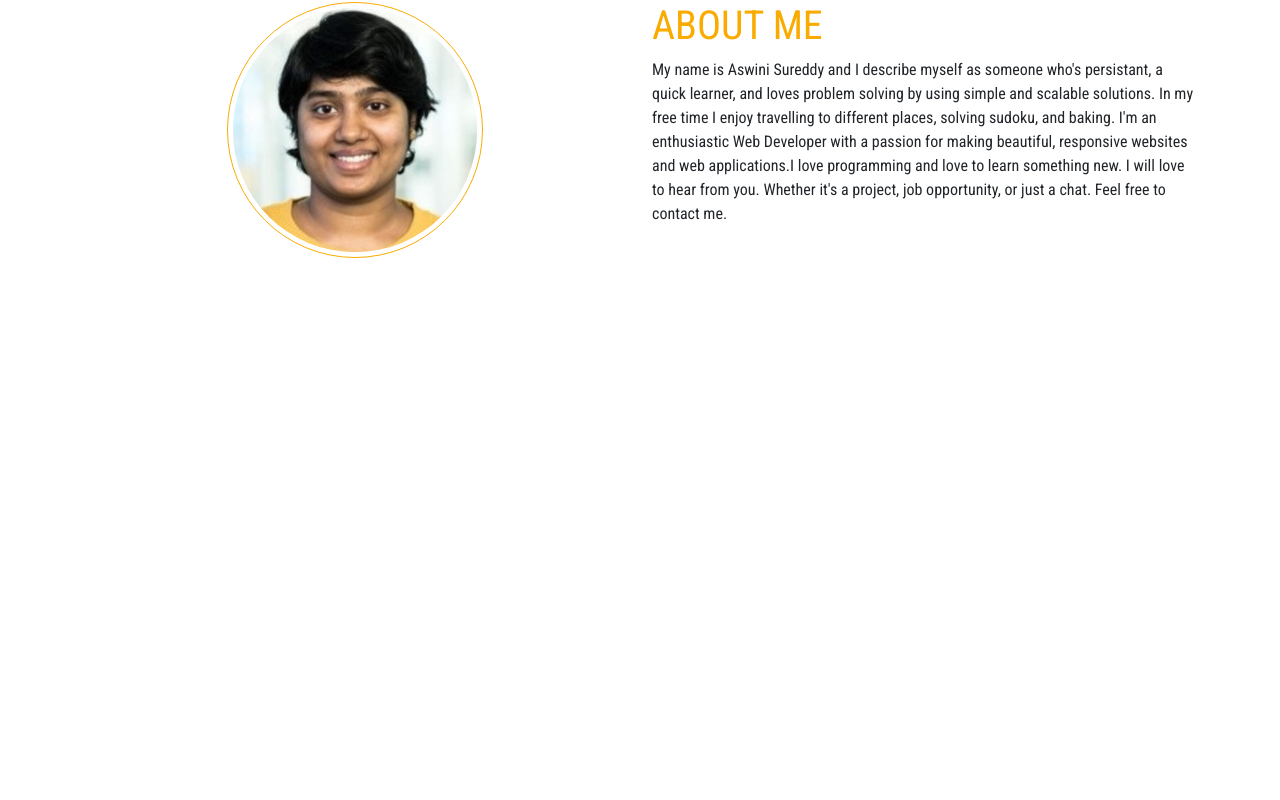
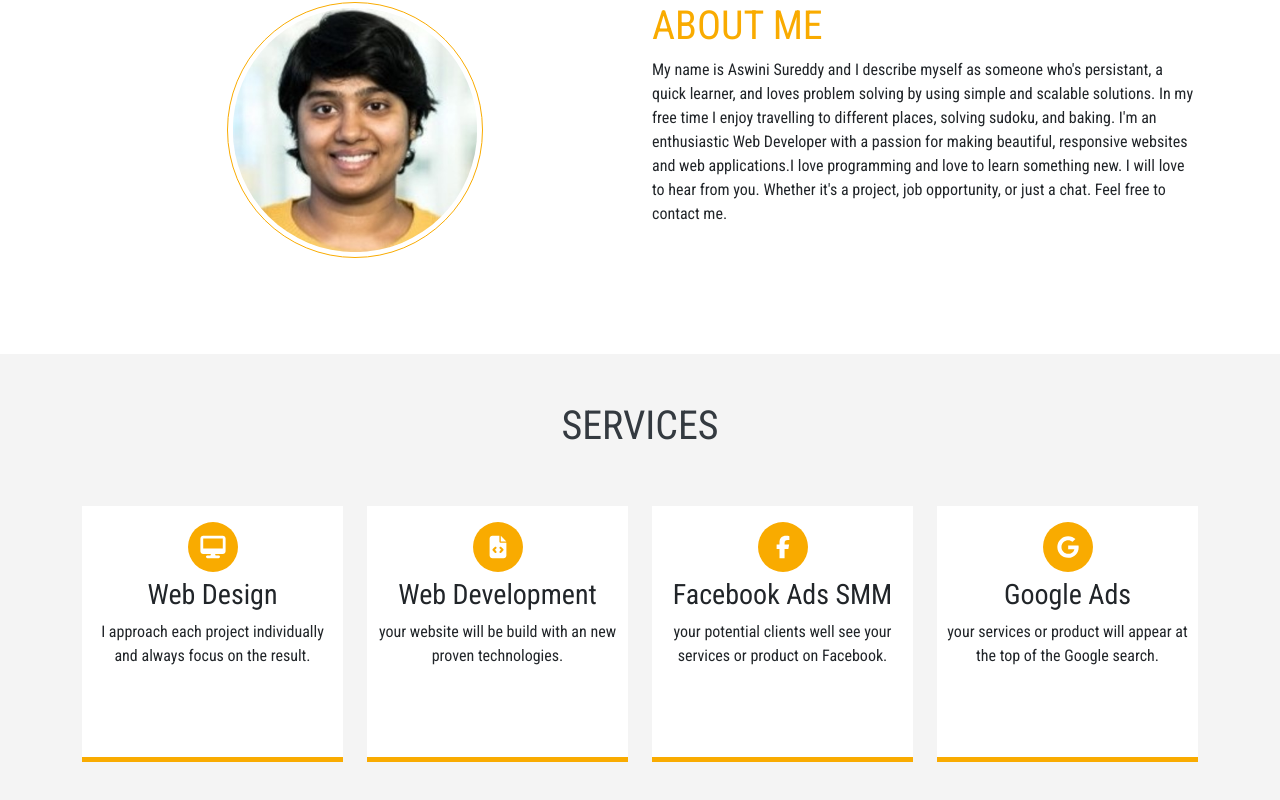
Before and after one commit to aswinina/portfolio-Aswini, a React (Create React App) app: page / in a window 1280 px wide. Shown: the part 878-1678 px from the top of the page. Before the commit the page ends 1232 px from the top, so only its background shows below. Built offline with nearby package versions, Linux system fonts and the light colour scheme.

Commit message:
Services Completed

```diff
--- a/package.json
+++ b/package.json
@@ -4,6 +4,7 @@
   "private": true,
   "dependencies": {
     "@fortawesome/fontawesome-svg-core": "^6.4.0",
+    "@fortawesome/free-brands-svg-icons": "^6.4.0",
     "@fortawesome/free-solid-svg-icons": "^6.4.0",
     "@fortawesome/react-fontawesome": "^0.2.0",
     "@testing-library/jest-dom": "^5.16.5",
--- a/src/App.css
+++ b/src/App.css
@@ -2,9 +2,10 @@
 
 
 :root{
-  --primary-white:#ffff;
+  --primary-white:#ffffff;
+  --primary-light-grey:#f4f4f4;
   --primary-orange:#f9ab00;
-  --primary-dark:rgba(255,255,255,0);
+  --primary-dark:rgb(52,58,64);
   --primary-red:#ef4035;
   --primary-hover-red:#f33501;
 }
@@ -134,6 +135,7 @@
   display: flex;
   justify-content: center;
   align-items: center;
+
 }
 .profile-img{
   width: 16rem;
@@ -151,3 +153,57 @@
 width: 10rem;
   }
 }
+
+/************* SERVICES ***********/
+.services{
+  text-align: center;
+  padding-bottom: 2rem;
+  background: var(--primary-light-grey);
+}
+
+.services h1 {
+  color: var(--primary-dark);
+  text-transform: uppercase;
+}
+.services .cricle {
+  position: relative;
+  margin: 0.375rem auto;
+  background: var(--primary-orange);
+  border-radius: 50%;
+  width: 3.125rem;
+  height: 3.125rem;
+}
+
+.services .icon{
+  font-size: 1.4rem;
+  color: var(--primary-white);
+  position: absolute;
+  top: 50%;
+  left: 50%;
+transform: translate(-50%,-50%);
+}
+.services .box{
+  height: 16rem;
+  border-bottom: 5px solid var(--primary-orange);
+  padding: 0.625rem;
+  margin-bottom: 1.875rem;
+  background: var(--primary-white);
+
+}
+
+.services .box:hover{
+  background: var(--primary-orange);
+  border-bottom: 0.3125rem solid var(--primary-dark);
+
+}
+.services .box:hover .icon{
+  color: var(--primary-dark);
+}
+
+.services .box:hover .cricle{
+  background: var(--primary-white);
+}
+
+.services .box:hover p {
+  color: var(--primary-white);
+}
--- a/src/App.js
+++ b/src/App.js
@@ -5,6 +5,7 @@
 import Navbar from "./components/Navbar";
 import Header from "./components/Header";
 import AboutMe from "./components/AboutMe";
+import Services from './components/Services';
 
 function App() {
   return (
@@ -32,6 +33,7 @@
     <Navbar />
     <Header />
     <AboutMe />
+    <Services />
     </>
   );
 }
--- /dev/null
+++ b/src/components/Services.js
@@ -0,0 +1,48 @@
+import React from "react";
+import { FontAwesomeIcon } from "@fortawesome/react-fontawesome";
+import { faFacebookF, faGoogle} from "@fortawesome/free-brands-svg-icons";
+import { faDesktop, faFileCode} from "@fortawesome/free-solid-svg-icons";
+const Services = () => {
+  return (
+    <div className="services">
+        <h1 className="py-5"> services </h1>
+            <div className="container">
+                <div className="row">
+                    <div className="col-md-3 col-sm-6">
+                        <div className="box">
+                            <div className="cricle"><FontAwesomeIcon className="icon" icon={faDesktop} size="2x" /></div>
+                            <h3>Web Design</h3>
+                            <p>I approach each project individually and always focus on the result.</p>
+                        </div>
+                    </div>
+                    {/* - */}
+                    <div className="col-md-3 col-sm-6">
+                        <div className="box">
+                        <div className="cricle"><FontAwesomeIcon className="icon" icon={faFileCode} size="2x" /></div>
+                            <h3>Web Development</h3>
+                            <p>your website will be build with an new proven technologies.</p>
+                        </div>
+                    </div>
+                    {/* - */}
+                    <div className="col-md-3 col-sm-6">
+                        <div className="box">
+                        <div className="cricle"><FontAwesomeIcon className="icon" icon={faFacebookF} size="2x" /></div>
+                            <h3>Facebook Ads SMM</h3>
+                            <p>your potential clients well see your services or product on Facebook.</p>
+                        </div>
+                    </div>
+                    {/* - */}
+                    <div className="col-md-3 col-sm-6">
+                        <div className="box">
+                        <div className="cricle"><FontAwesomeIcon className="icon" icon={faGoogle} size="2x" /></div>
+                            <h3>Google Ads</h3>
+                            <p>your services or product will appear at the top of the Google search.</p>
+                        </div>
+                    </div>
+                </div>
+            </div>
+        </div>
+  )
+}
+
+export default Services;
```
Also changed, not shown: 1 other file (tests, documents, lock files or other folders).
